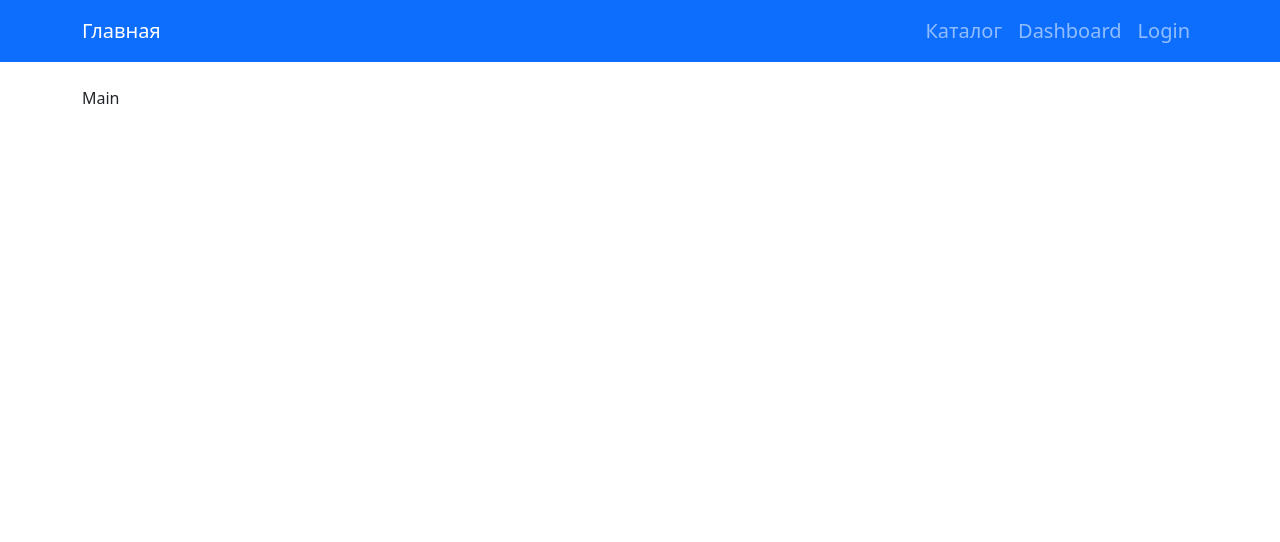
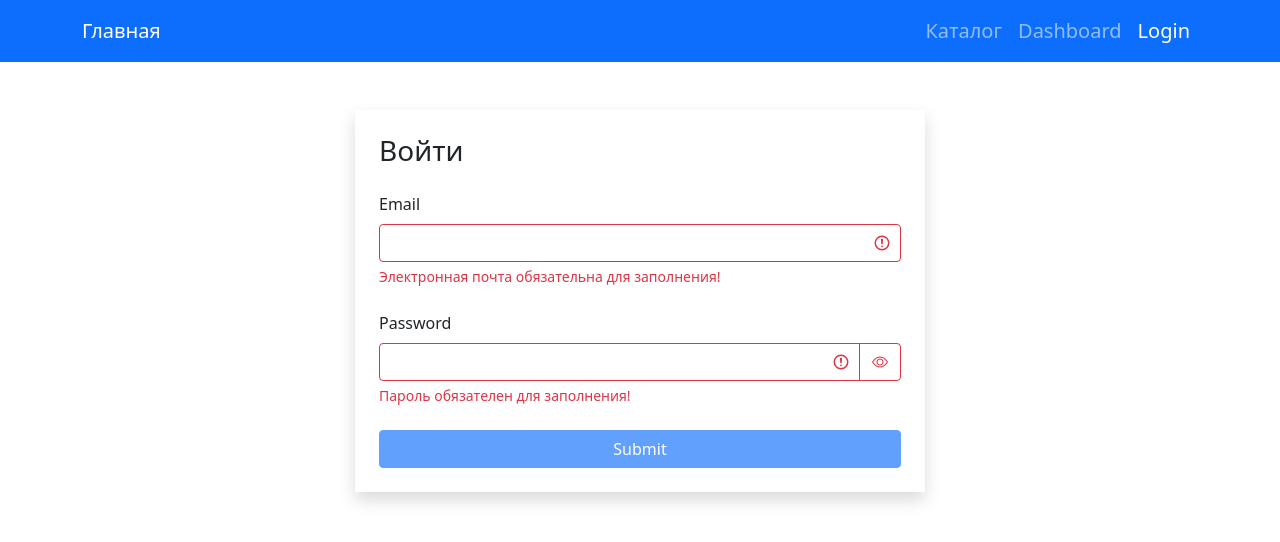
Before and after one commit to JFD-projects/app-store, a React (Create React App) app: page /login in a window 1280 px wide. Before the commit this address led to /. Shown: the top 542 px of the page. Built offline with nearby package versions, Linux system fonts and the light colour scheme.

Commit message:
add search products, styles for login

```diff
--- a/src/app/App.js
+++ b/src/app/App.js
@@ -1,6 +1,6 @@
 import React from 'react'
 import { Route, Switch, Redirect } from 'react-router-dom'
-import Auth from './pages/auth'
+import Login from './pages/login'
 import Dashboard from './pages/dashboard'
 import Main from './pages/main'
 import Products from './pages/products'
@@ -11,7 +11,7 @@ function App() {
     <>
       <NavBar />
       <Switch>
-        <Route path="/auth" component={Auth} />
+        <Route path="/login" component={Login} />
         <Route path="/dashboard" component={Dashboard} />
         <Route path="/catalog/:productId?" component={Products} />
         <Route exact path="/" component={Main} />
--- a/src/app/components/catalog.jsx
+++ b/src/app/components/catalog.jsx
@@ -12,6 +12,7 @@ import SearchProduct from './ui/searchProduct'
 const Catalog = () => {
   const [groups, setGroups] = useState()
   const [products, setProducts] = useState([])
+  const [searchQuery, setSearchQuery] = useState('')
   const [selectedGroup, setSelectedGroup] = useState()
   const [currentPage, setCurrentPage] = useState(1)
   const [sortBy, setSortBy] = useState({ path: 'name', order: 'asc' })
@@ -32,9 +33,15 @@ const Catalog = () => {
 
   useEffect(() => {
     setCurrentPage(1)
-  }, [selectedGroup])
+  }, [selectedGroup, searchQuery])
+
+  const handleSearchQuery = ({ target }) => {
+    setSelectedGroup()
+    setSearchQuery(target.value)
+  }
 
   const handleGroupSelect = (group) => {
+    setSearchQuery('')
     setSelectedGroup(group)
   }
 
@@ -42,9 +49,11 @@ const Catalog = () => {
     setSelectedGroup()
   }
 
-  const filtredProducts = selectedGroup
-    ? products.filter((p) => JSON.stringify(p.group) === JSON.stringify(selectedGroup))
-    : products
+  const filtredProducts = searchQuery
+    ? products.filter((u) => u.name.toLowerCase().includes(searchQuery.toLowerCase()))
+    : selectedGroup
+      ? products.filter((p) => JSON.stringify(p.group) === JSON.stringify(selectedGroup))
+      : products
 
   const sortedProducts = sortBy.path
     ? orderBy(filtredProducts, [sortBy.path], [sortBy.order])
@@ -63,7 +72,7 @@ const Catalog = () => {
   return (
     <main>
       <Container>
-        <SearchProduct />
+        <SearchProduct value={searchQuery} onSearch={handleSearchQuery} />
         <div className="row d-flex">
           <div className="col-md-4 col-sm mb-4">
             <GroupsList
--- a/src/app/components/common/textField.jsx
+++ b/src/app/components/common/textField.jsx
@@ -1,13 +1,41 @@
-import React from 'react'
-
+import React, { useState } from 'react'
 import PropTypes from 'prop-types'
 
-const TextField = ({ label,type, name, value, onChange, error }) => {
+const TextField = ({ label, type, name, value, onChange, error }) => {
+  const [showPassword, setShowPassword] = useState(false)
+
+  const toggleShowPassword = () => {
+    setShowPassword(!showPassword)
+  }
+
+  const getInputClasses = () => {
+    return 'form-control' + (error ? ' is-invalid' : ' is-valid')
+  }
+
   return (
-    <div>
-      <label htmlFor={name}>{label}</label>
-      <input type={type} id={name} name={name} value={value} onChange={onChange} />
-      {error && <p className="text-danger">{error}</p>}
+    <div className="mb-4">
+      <label className="form-label" htmlFor={name}>
+        {label}
+      </label>
+      <div className="input-group has-validation">
+        <input
+          className={getInputClasses()}
+          type={showPassword ? 'text' : type}
+          id={name}
+          name={name}
+          value={value}
+          onChange={onChange}
+        />
+        {type === 'password' && (
+          <button
+            className={'btn btn-outline' + (error ? '-danger' : '-success')}
+            type="button"
+            onClick={toggleShowPassword}>
+            <i className={'bi bi-eye' + (showPassword ? '-slash' : '')}></i>
+          </button>
+        )}
+        {error && <div className="invalid-feedback">{error}</div>}
+      </div>
     </div>
   )
 }
--- a/src/app/components/ui/NavBar.jsx
+++ b/src/app/components/ui/NavBar.jsx
@@ -36,7 +36,7 @@ const NavBar = () => {
               <NavLink to={'/dashboard'} className="nav-link fs-5">
                 Dashboard
               </NavLink>
-              <NavLink to={'/auth'} className="nav-link fs-5">
+              <NavLink to={'/login'} className="nav-link fs-5">
                 Login
               </NavLink>
             </ul>
--- a/src/app/components/ui/productCard.jsx
+++ b/src/app/components/ui/productCard.jsx
@@ -6,7 +6,7 @@ const ProductCard = ({ _id, image, name, price }) => {
   return (
     <div key={_id} className="card mb-3">
       <div className="row g-0">
-        <div className="col-md-4">
+        <div className="col-md-4 d-flex align-items-center">
           <img src={image} className="img-fluid rounded-start" alt={name} />
         </div>
         <div className="col-md-8">
--- a/src/app/components/ui/searchProduct.jsx
+++ b/src/app/components/ui/searchProduct.jsx
@@ -1,24 +1,24 @@
 import React from 'react'
-// import PropTypes from 'prop-types'
+import PropTypes from 'prop-types'
 
-const SearchProduct = (/* { onSearch } */) => {
+const SearchProduct = ({ value, onSearch }) => {
   return (
     <form className="d-flex mb-3">
       <input
         className="form-control"
         type="search"
+        value={value}
         placeholder="Что вы ищете?"
         aria-label="Поиск"
-        // onChange={(e) => {
-        //   onSearch(e.target.value)
-        // }}
+        onChange={onSearch}
       />
     </form>
   )
 }
 
-// SearchProduct.propTypes = {
-//   onSearch: PropTypes.func.isRequired
-// }
+SearchProduct.propTypes = {
+  value: PropTypes.string,
+  onSearch: PropTypes.func.isRequired
+}
 
 export default SearchProduct
--- a/src/app/pages/auth.jsx
+++ b/src/app/pages/login.jsx
@@ -3,7 +3,7 @@ import Container from '../components/common/container'
 import TextField from '../components/common/textField'
 import { validator } from '../utils/validator'
 
-const Auth = () => {
+const Login = () => {
   const [data, setData] = useState({ email: '', password: '' })
   const [errors, setErrors] = useState({})
 
@@ -36,7 +36,7 @@ const Auth = () => {
       min: {
         message: 'Пароль должен быть не меньше 8 символов!',
         value: 8
-      },
+      }
     }
   }
 
@@ -65,7 +65,9 @@ const Auth = () => {
   return (
     <main>
       <Container>
-        <form onSubmit={handleSubmit}>
+        <div className="row mt-5">
+          <form className="col-md-6 offset-md-3 p-4 shadow" onSubmit={handleSubmit}>
+            <h3 className="mb-4">Войти</h3>
             <TextField
               label="Email"
               name="email"
@@ -81,11 +83,14 @@ const Auth = () => {
               error={errors.password}
               onChange={handleChange}
             />
-          <button type="submit" disabled={!isValid}>Submit</button>
+            <button className="btn btn-primary w-100 mx-auto" type="submit" disabled={!isValid}>
+              Submit
+            </button>
           </form>
+        </div>
       </Container>
     </main>
   )
 }
 
-export default Auth
+export default Login
```
Lines whose indentation alone changed are shown as unchanged.
